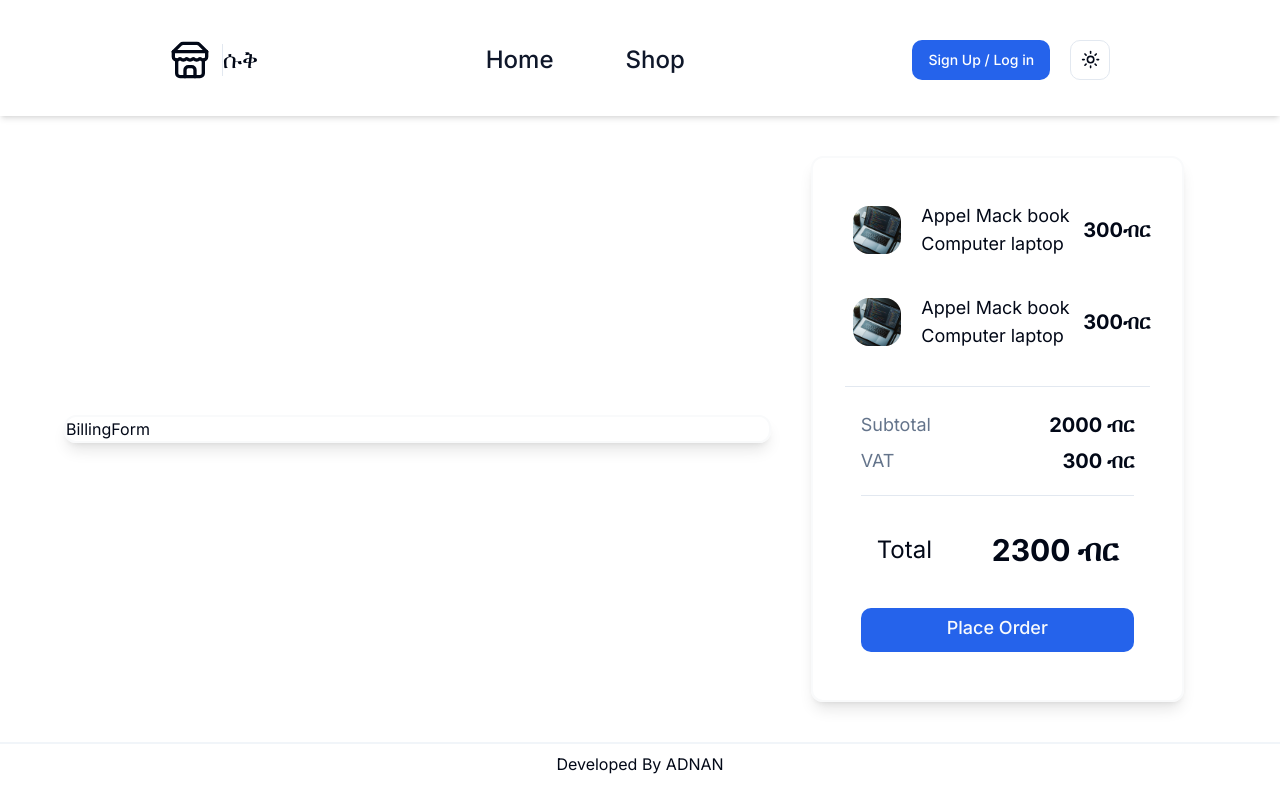
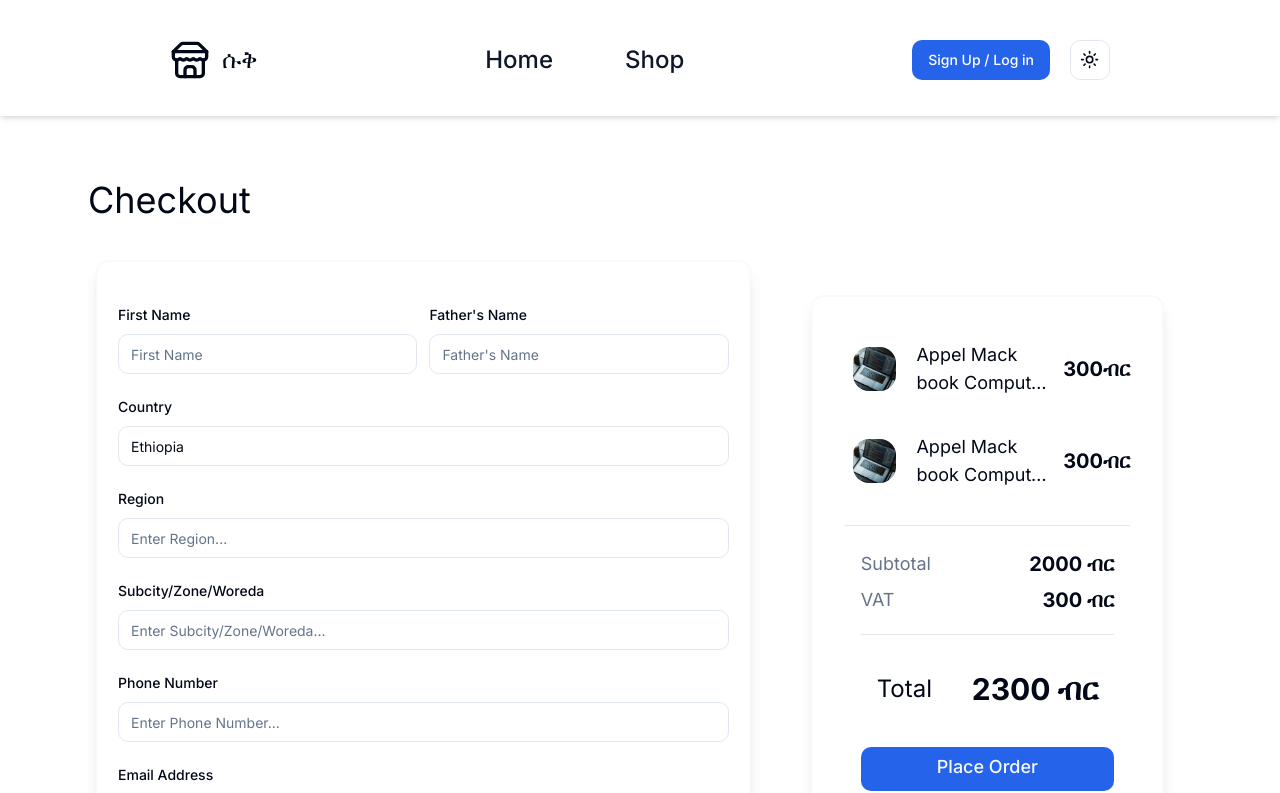
Before and after one commit to Adnan-Jemal/Next-js-E-commerce-, a Next.js app: page /checkout in a window 1280 px wide. Shown: the top 793 px of the page. Built offline with nearby package versions, Linux system fonts and the light colour scheme; no server answers.

Commit message:
add home hero section and billing form

```diff
--- /dev/null
+++ b/app/checkout/[orderId]/page.tsx
@@ -0,0 +1,9 @@
+import React from 'react'
+
+const page = () => {
+  return (
+    <div>Order Completed page display data</div>
+  )
+}
+
+export default page
--- a/app/checkout/page.tsx
+++ b/app/checkout/page.tsx
@@ -5,7 +5,8 @@ import React from "react";
 const page = () => {
   return (
     <div className="max-w-6xl   m-auto">
-      <div className=" h-full flex flex-col justify-center items-center md:flex-row gap-2 my-10">
+      <h1 className="pt-16 text-4xl px-6 self-center">Checkout</h1>
+      <div className=" h-full flex flex-col justify-center items-center md:flex-row gap-4 py-10 px-5">
         <BillingForm />
         <OrderSum />
       </div>
--- a/app/page.tsx
+++ b/app/page.tsx
@@ -1,9 +1,10 @@
+import HomeHero from "@/components/sections/HomeHero";
 
 
 export default function Home() {
   return (
     <main>
-      <div className="flex justify-center items-center max-w-6xl mx-auto h-screen">Home</div>
+      <HomeHero/>
     </main>
   );
 }
--- a/components/cards/BillingForm.tsx
+++ b/components/cards/BillingForm.tsx
@@ -1,9 +1,189 @@
-import React from 'react'
+"use client";
+import React from "react";
+import * as z from "zod";
+import { useForm } from "react-hook-form";
+import { zodResolver } from "@hookform/resolvers/zod";
+import {
+  Form,
+  FormControl,
+  FormField,
+  FormItem,
+  FormLabel,
+  FormMessage,
+} from "../ui/form";
+import { Input } from "../ui/input";
+import { Button } from "../ui/button";
+import { toast } from "sonner";
+import { useRouter } from "next/navigation";
+
+const formSchema = z.object({
+  firstName: z.string(),
+  fatherName: z.string(),
+  country: z.string(),
+  region: z.string(),
+  subCityOrZone: z.string(),
+  phoneNumber: z.string().min(9, {
+    message: "Please Enter a valid Phone number",
+  }).optional(),
+  email: z.string().email(),
+});
 
 const BillingForm = () => {
+  const form = useForm<z.infer<typeof formSchema>>({
+    resolver: zodResolver(formSchema),
+    defaultValues: {
+      firstName: "",
+      fatherName: "",
+      country: "Ethiopia",
+      region: "",
+      subCityOrZone: "",
+      phoneNumber: "",
+      email: "",
+    },
+  });
+
+  const route = useRouter();
+
+
+  const handleSubmit = (data: z.infer<typeof formSchema>) => {
+    toast("Order Placed Successfully",{
+      description:"you've successfully placed an order!"
+    })
+    route.push('/checkout/1')
+    console.log(data);
+  };
+
   return (
-    <div className='w-full h-full shadow-lg dark:border-primary-foreground border-gray-50 dark:border-4 border-2 rounded-lg'>BillingForm</div>
-  )
-}
+    <div className="w-full h-full shadow-lg dark:border-primary-foreground border-gray-50 dark:border-4 border-2 rounded-lg px-5 py-10 mx-3">
+      <Form {...form}>
+        <form
+          onSubmit={form.handleSubmit(handleSubmit)}
+          className="flex flex-col gap-5"
+          id="CheckoutForm"
+        >
+          <div className="grid grid-cols-2 gap-3">
+            <FormField
+              control={form.control}
+              name="firstName"
+              render={({ field }) => {
+                return (
+                  <FormItem>
+                    <FormLabel>First Name</FormLabel>
+                    <FormControl>
+                      <Input required {...field} placeholder="First Name" />
+                    </FormControl>
+                    <FormMessage />
+                  </FormItem>
+                );
+              }}
+            />
+            <FormField
+              control={form.control}
+              name="fatherName"
+              render={({ field }) => {
+                return (
+                  <FormItem>
+                    <FormLabel>Father's Name</FormLabel>
+                    <FormControl>
+                      <Input required {...field} placeholder="Father's Name" />
+                    </FormControl>
+                    <FormMessage />
+                  </FormItem>
+                );
+              }}
+            />
+          </div>
+          <FormField
+            control={form.control}
+            name="country"
+            render={({ field }) => {
+              return (
+                <FormItem>
+                  <FormLabel>Country</FormLabel>
+                  <FormControl>
+                    <Input
+                      required
+                      {...field}
+                      placeholder=" Enter Country..."
+                    />
+                  </FormControl>
+                  <FormMessage />
+                </FormItem>
+              );
+            }}
+          />
+          <FormField
+            control={form.control}
+            name="region"
+            render={({ field }) => {
+              return (
+                <FormItem>
+                  <FormLabel>Region</FormLabel>
+                  <FormControl>
+                    <Input required {...field} placeholder="Enter Region..." />
+                  </FormControl>
+                  <FormMessage />
+                </FormItem>
+              );
+            }}
+          />
+          <FormField
+            control={form.control}
+            name="subCityOrZone"
+            render={({ field }) => {
+              return (
+                <FormItem>
+                  <FormLabel>Subcity/Zone/Woreda</FormLabel>
+                  <FormControl>
+                    <Input
+                      required
+                      {...field}
+                      placeholder="Enter Subcity/Zone/Woreda..."
+                    />
+                  </FormControl>
+                  <FormMessage />
+                </FormItem>
+              );
+            }}
+          />
+          <FormField
+            control={form.control}
+            name="phoneNumber"
+            render={({ field }) => {
+              return (
+                <FormItem>
+                  <FormLabel>Phone Number</FormLabel>
+                  <FormControl>
+                    <Input {...field} placeholder="Enter Phone Number..." />
+                  </FormControl>
+                  <FormMessage />
+                </FormItem>
+              );
+            }}
+          />
+          <FormField
+            control={form.control}
+            name="email"
+            render={({ field }) => {
+              return (
+                <FormItem>
+                  <FormLabel>Email Address</FormLabel>
+                  <FormControl>
+                    <Input
+                      type="email"
+                      {...field}
+                      placeholder="Enter Email Address..."
+                    />
+                  </FormControl>
+                  <FormMessage />
+                </FormItem>
+              );
+            }}
+          />
+        </form>
+      </Form>
+    </div>
+  );
+};
 
-export default BillingForm
+export default BillingForm;
--- a/components/cards/OrderSum.tsx
+++ b/components/cards/OrderSum.tsx
@@ -3,10 +3,11 @@ import React from "react";
 import CheckoutProduct from "./CheckoutProduct";
 import { Separator } from "../ui/separator";
 import { Button } from "../ui/button";
+import { toast } from "sonner";
 
 const OrderSum = () => {
   return (
-    <div className=" shadow-lg dark:border-primary-foreground border-gray-50 dark:border-4 border-2 rounded-lg min-h-[60px] flex flex-col items-center justify-center lg:mx-8 mx-3 lg:p-8 p-3 gap-3 ">
+    <div className=" shadow-lg dark:border-primary-foreground border-gray-50 dark:border-4 border-2 rounded-lg min-h-[60px] flex flex-col items-center justify-center lg:mx-8  lg:p-8 p-3 gap-3 ">
       <CheckoutProduct />
       <CheckoutProduct />
       <Separator className="my-3 " />
@@ -24,7 +25,12 @@ const OrderSum = () => {
           <p className="text-2xl ">Total</p>
           <p className="font-bold  text-3xl">2300 ብር</p>
         </div>
-        <Button className="my-4 text-lg pb-1" size={"lg"}>
+        <Button
+          type="submit"
+          form="CheckoutForm"
+          className="my-4 text-lg pb-1"
+          size={"lg"}
+        >
           Place Order
         </Button>
       </div>
--- /dev/null
+++ b/components/sections/HomeHero.tsx
@@ -0,0 +1,30 @@
+import Image from "next/image";
+import linesHomeBg from "@/public/linesHomeBg.png";
+import { Button } from "@/components/ui/button";
+import Link from "next/link";
+
+const HomeHero = () => {
+  return (
+    <div className="flex justify-center mt-16 max-w-6xl mx-auto h-screen">
+        <div className="bg-primary-foreground w-full h-[50%] mx-6  rounded-3xl relative overflow-hidden ">
+          <Image
+            alt="home page hero img"
+            src={linesHomeBg}
+            className="w-full h-full "
+          />
+          <div className="flex justify-around flex-col items-center top-0 right-0 bottom-0 left-0 m-auto absolute z-10 gap-5 lg:gap-8 bg-secondary/50 md:h-fit md:w-[90%] w-[80%] h-[80%] p-10 rounded-3xl ">
+            <h1 className="text-3xl md:text-5xl   text-center px-2 text-white font-semibold font-sans   ">
+              Get The Latest And The Best Products From ሱቅ።
+            </h1>
+            <Link href="./shop">
+              <Button variant={"outline"} size={"lg"} className="md:text-xl text-lg">
+                Shop Now
+              </Button>
+            </Link>
+          </div>
+        </div>
+      </div>
+  )
+}
+
+export default HomeHero
--- a/components/MobileMenu.tsx
+++ b/components/sections/MobileMenu.tsx
@@ -6,7 +6,7 @@ import {
 } from "@/components/ui/dropdown-menu";
 import { ArrowDown } from "lucide-react";
 import React from "react";
-import { Button } from "./ui/button";
+import { Button } from "../ui/button";
 import Link from "next/link";
 
 const MobileMenu = () => {
--- a/components/NavBar.tsx
+++ b/components/sections/NavBar.tsx
@@ -4,7 +4,7 @@ import React from "react";
 import { Store } from "lucide-react";
 import NavRightMenu from "./NavRightMenu";
 import MobileMenu from "./MobileMenu";
-import { Button } from "./ui/button";
+import { Button } from "../ui/button";
 
 const NavBar = () => {
   return (
@@ -12,29 +12,29 @@ const NavBar = () => {
       <div className="flex justify-around items-center text-2xl lg:max-w-6xl  m-auto  ">
         <div className="flex justify-center items-center  gap-3">
           <Store className="h-10 w-10" />
-          <h1 className="border-l hidden md:block ">ሱቅ</h1>
+          <h1 className=" hidden md:block select-none ">ሱቅ</h1>
         </div>
         <nav className="hidden md:inline-block">
           <ul className="flex items-center justify-center lg:gap-10 gap-8 ">
             <li className="hover:text-blue-500 cursor-pointer text-xl lg:text-2xl">
-              <Button variant="link" className="group">
-                <Link
-                  href={"/"}
+              <Link href={"/"} className="group">
+                <Button
+                  variant="link"
                   className="text-2xl text-secondary-foreground group-hover:text-primary transition-colors"
                 >
                   Home
-                </Link>
-              </Button>
+                </Button>
+              </Link>
             </li>
             <li className="hover:text-blue-500 cursor-pointer text-xl lg:text-2xl ">
-              <Button variant="link" className="group">
-                <Link
-                  href={"/shop"}
+              <Link href={"/shop"} className=" group">
+                <Button
+                  variant="link"
                   className="text-2xl text-secondary-foreground group-hover:text-primary transition-colors"
                 >
                   Shop
-                </Link>
-              </Button>
+                </Button>
+              </Link>
             </li>
           </ul>
         </nav>
```
Also changed, not shown: app/layout.tsx (+4 -4 lines), components/sections/NavRightMenu.tsx (renamed from components/NavRightMenu.tsx, +6 -6 lines), components/ui/sonner.tsx (+9 -9 lines), components/sections/Footer.tsx (renamed from components/Footer.tsx), public/homeBg.png (added), public/linesHomeBg.png (added).
